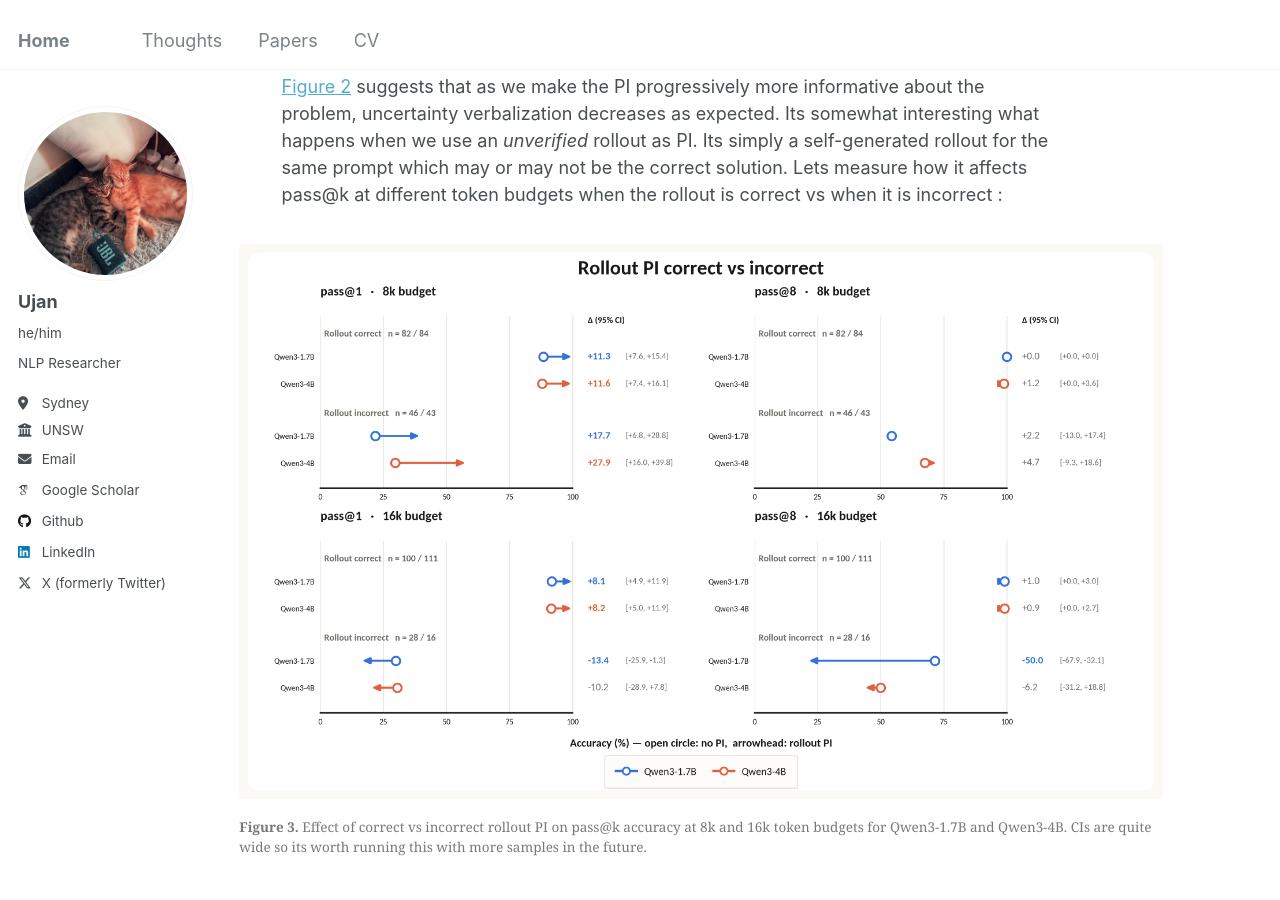
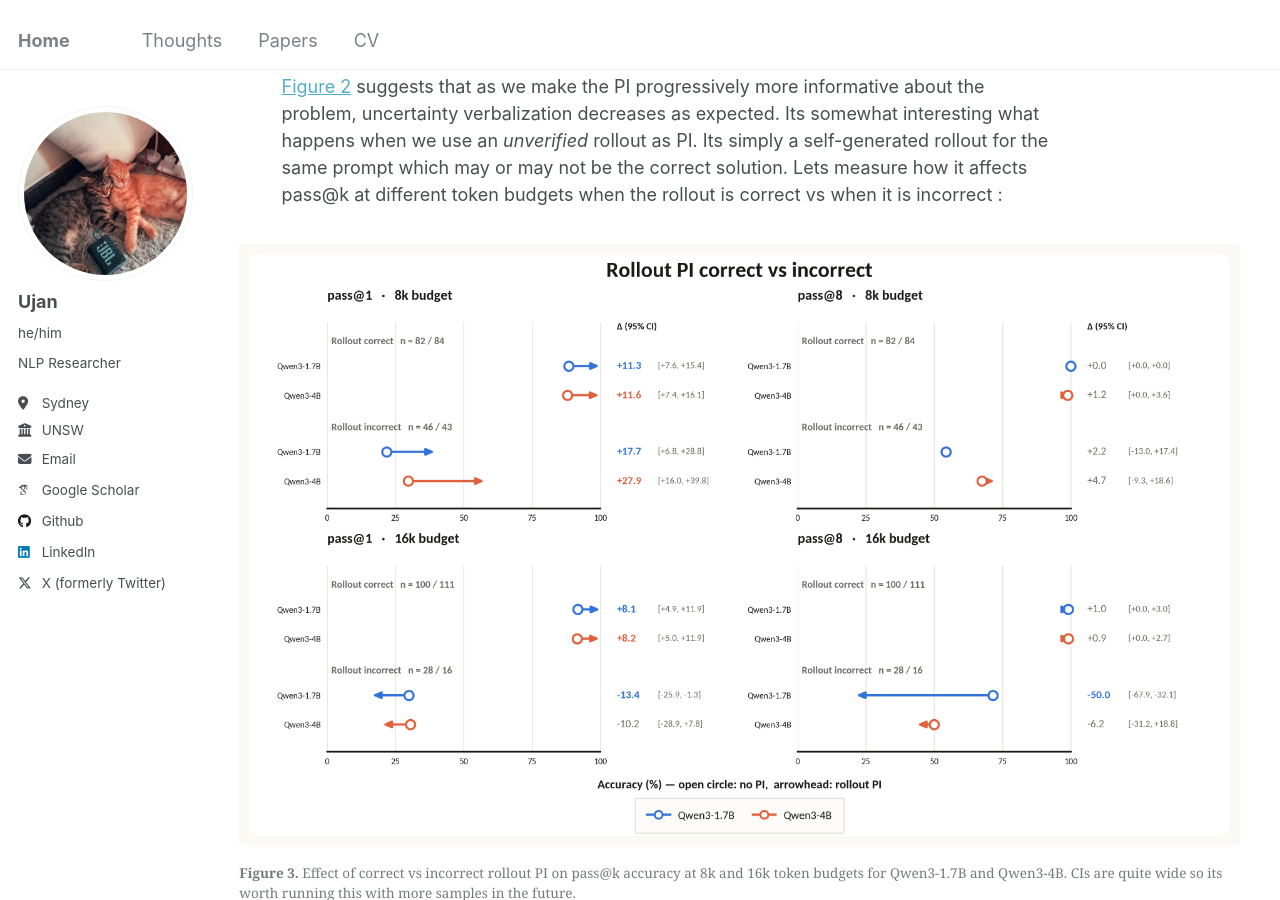
Before and after one commit to tatami-galaxy/tatami-galaxy.github.io, a Jekyll site: the page built from _posts/2026-07-01-self-distillation-post-1.md, in a window 1280 px wide and 900 px high, scrolled down 5419 px. Built offline with Jekyll 4.4.1, drawn with Linux system fonts in a browser that asks for light colours; some web fonts are replaced.

Commit message:
self distill blog

```diff
--- a/_posts/2026-07-01-self-distillation-post-1.md
+++ b/_posts/2026-07-01-self-distillation-post-1.md
@@ -89,7 +89,7 @@ Its hard to precisely define exploration of an LLM's chain-of-thought (COT) but
 
 [Figure 2](#fig-2) suggests that as we make the PI progressively more informative about the problem, uncertainty verbalization decreases as expected. Its somewhat interesting what happens when we use an *unverified* rollout as PI. Its simply a self-generated rollout for the same prompt which may or may not be the correct solution. Lets measure how it affects pass@k at different token budgets when the rollout is correct vs when it is incorrect :
 
-<figure id="fig-3" style="width: 120%; max-width: none; margin-left: -5.5%;">
+<figure id="fig-3" style="width: 130%; max-width: none; margin-left: -5.5%;">
   <a href="/images/rollout_pi_stratified.png" title="Open full size" style="width: 100%;">
   <img src="/images/rollout_pi_stratified.png" alt="Four panel arrow plot showing accuracy with no PI versus with a rollout PI for Qwen3-1.7B and Qwen3-4B, stratified by whether the rollout PI was correct or incorrect, for pass@1 and pass@8 at 8k and 16k token budgets, with deltas and 95% confidence intervals.">
   </a>
```
